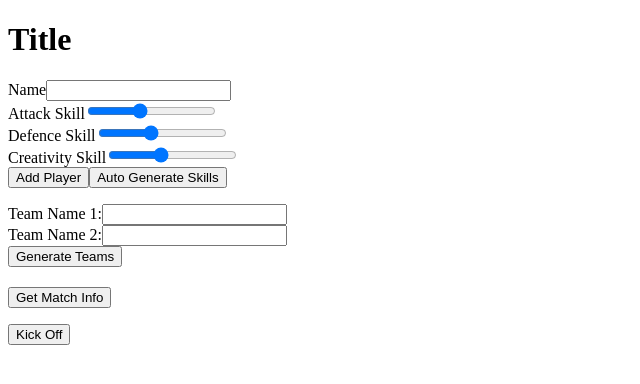
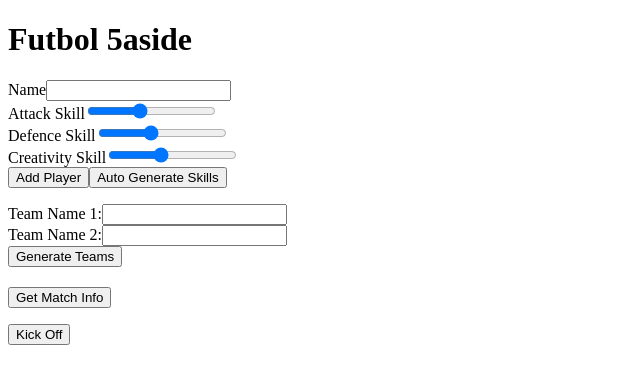
Before and after one commit to bpdm88/football-picker, a React (Create React App) app: page / in a window 1280 px wide. Shown: the top 384 px of the page, without its empty margins (0-640 px from the left). Built offline with nearby package versions, Linux system fonts and the light colour scheme.

Commit message:
Added header component

```diff
--- a/src/App.js
+++ b/src/App.js
@@ -1,3 +1,4 @@
+import Header from "./components/Header/Header";
 import PlayerForm from "./components/PlayerForm";
 import PlayerList from "./components/PlayerList";
 import Team from "./components/Team";
@@ -9,7 +10,7 @@
 const App = () => {
     return (
         <>
-            <h1>Title</h1>
+            <Header />
             <PlayerForm />
             <PlayerList />
             <Team />
--- /dev/null
+++ b/src/components/Header/Header.js
@@ -0,0 +1,9 @@
+const Header = () => {
+    return (
+        <header>
+            <h1>Futbol 5aside</h1>
+        </header>
+    );
+};
+
+export default Header;
--- a/src/data/Reducer/createScore.js
+++ b/src/data/Reducer/createScore.js
@@ -1,8 +1,8 @@
 const createScore = (state) => {
     // To calculate the score:
-    // Each teams abilites (Attack, Defence, Creativity) is totaled then divided by 5
+    // Each teams abilites (Attack, Defence, Creativity) is totaled then divided by 5.
     // The defence score is then halved & an additonal enhancement is calculated depending on how high the teams creativity is.
-    // The number of goals scored is calculated by adding the attack score to the creativity enhancement less the other teams defence score
+    // The number of goals scored is calculated by adding the attack score to the creativity enhancement less the other teams defence score.
 
     // Ability Scores
 
```
Also changed, not shown: 1 other file (tests, documents, lock files or other folders).
